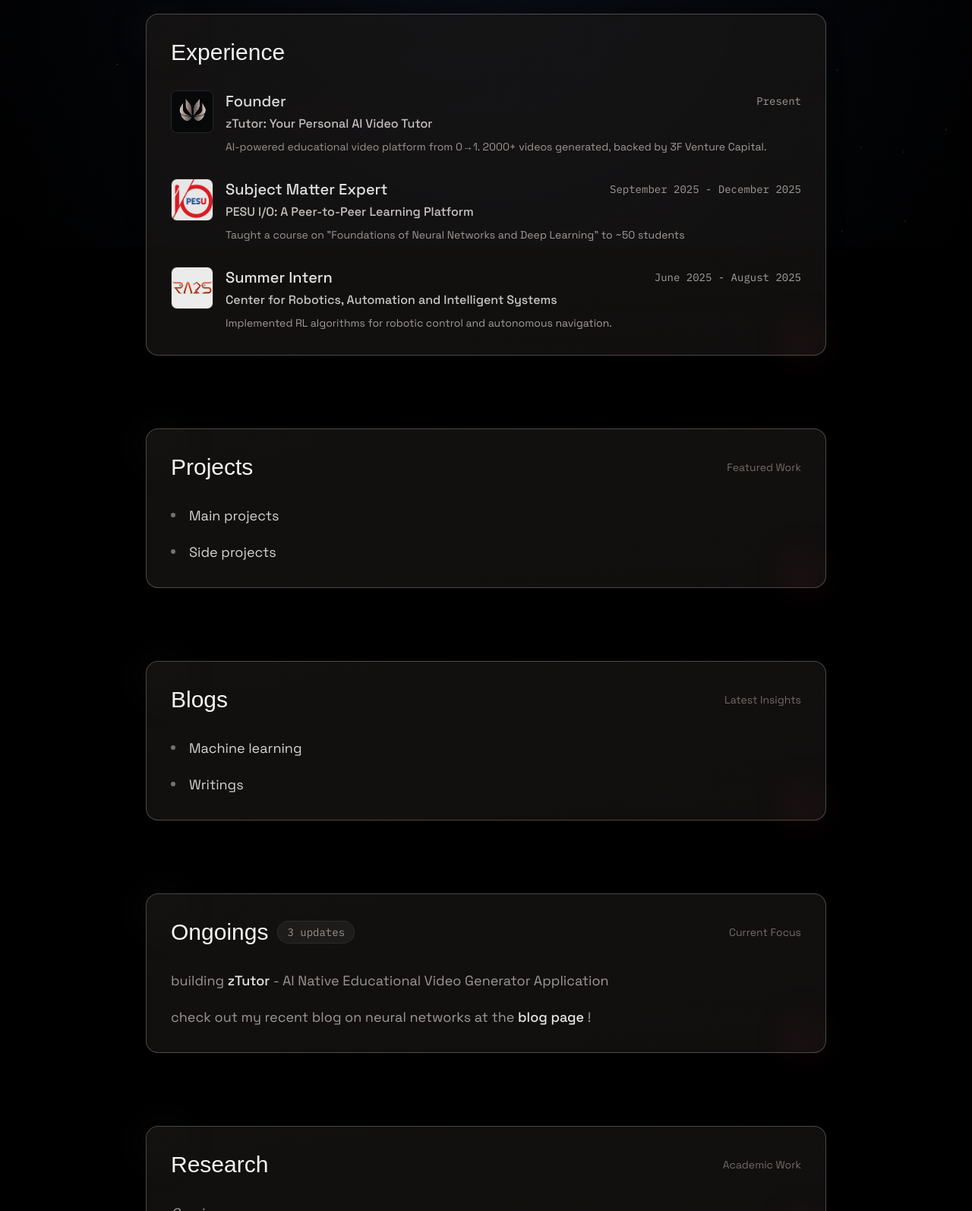
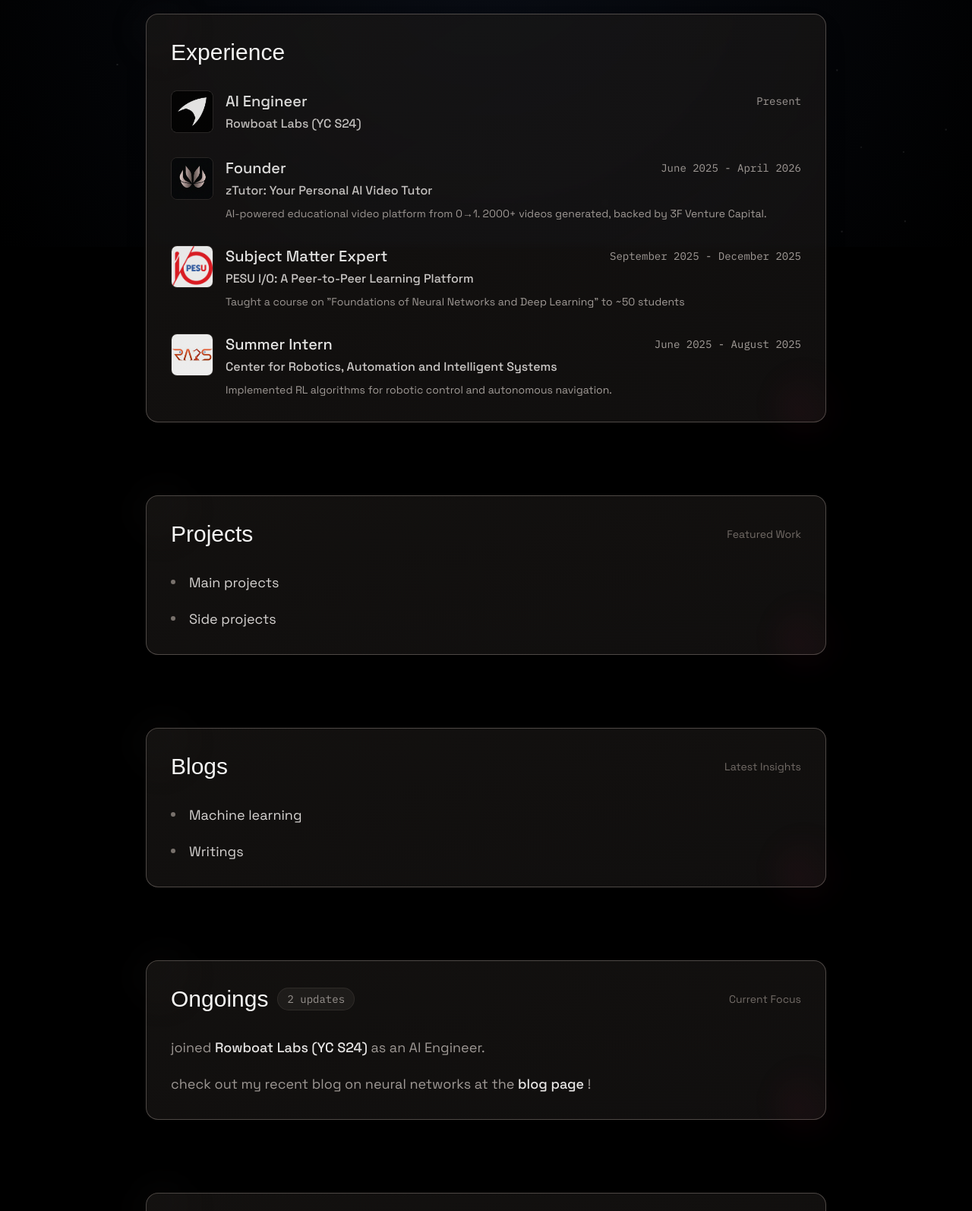
Before and after one commit to Gagancreates/blogging--website, an Astro site in the folder myblog/: page / in a window 1280 px wide. Shown: the part 475-2069 px from the top of the page at 76% size. Built offline with nearby package versions, Linux system fonts and the light colour scheme; Astro itself is replaced by a stand-in of ours; some packages are replaced by stand-ins of ours; a web font is replaced by a local one.

Commit message:
feat: add Rowboat Labs (YC S24) experience and update ongoings

```diff
--- a/myblog/src/pages/index.astro
+++ b/myblog/src/pages/index.astro
@@ -125,7 +125,41 @@
             </div>
           </div>
           <div class="space-y-6 sm:space-y-8">
-          <!-- Experience Card 1: zTutor -->
+          <!-- Experience Card 1: Rowboat Labs -->
+          <div class="flex flex-col sm:flex-row sm:items-start gap-3 sm:gap-4">
+            <div class="flex flex-row sm:flex-col items-center gap-3 sm:gap-0">
+              <div class="flex-shrink-0 w-10 h-10 sm:w-14 sm:h-14 rounded-lg overflow-hidden border border-stone-200/50 dark:border-stone-700/50">
+                <img
+                  src="/images/rowboat_labs_logo.jpg"
+                  alt="Rowboat Labs Logo"
+                  class="w-full h-full object-cover"
+                />
+              </div>
+              <div class="sm:hidden flex-1">
+                <h3 class="font-space text-base font-medium text-stone-900 dark:text-stone-100">
+                  AI Engineer
+                </h3>
+                <span class="font-mono text-xs text-stone-500 dark:text-stone-400">
+                  Present
+                </span>
+              </div>
+            </div>
+            <div class="flex-grow">
+              <div class="hidden sm:flex flex-row items-center justify-between gap-2 mb-1">
+                <h3 class="font-space text-lg sm:text-xl font-medium text-stone-900 dark:text-stone-100">
+                  AI Engineer
+                </h3>
+                <span class="font-mono text-sm text-stone-500 dark:text-stone-400 whitespace-nowrap">
+                  Present
+                </span>
+              </div>
+              <p class="font-space text-sm sm:text-base text-stone-700 dark:text-stone-300 font-medium mt-1 sm:mt-0">
+                Rowboat Labs (YC S24)
+              </p>
+            </div>
+          </div>
+
+          <!-- Experience Card 2: zTutor -->
           <div class="flex flex-col sm:flex-row sm:items-start gap-3 sm:gap-4">
             <div class="flex flex-row sm:flex-col items-center gap-3 sm:gap-0">
               <div class="flex-shrink-0 w-10 h-10 sm:w-14 sm:h-14 rounded-lg overflow-hidden border border-stone-200/50 dark:border-stone-700/50">
@@ -140,7 +174,7 @@
                   Founder
                 </h3>
                 <span class="font-mono text-xs text-stone-500 dark:text-stone-400">
-                  Present
+                  June 2025 - April 2026
                 </span>
               </div>
             </div>
@@ -150,7 +184,7 @@
                   Founder
                 </h3>
                 <span class="font-mono text-sm text-stone-500 dark:text-stone-400 whitespace-nowrap">
-                  Present
+                  June 2025 - April 2026
                 </span>
               </div>
               <p class="font-space text-sm sm:text-base text-stone-700 dark:text-stone-300 font-medium mt-1 sm:mt-0">
@@ -162,7 +196,7 @@
             </div>
           </div>
 
-          <!-- Experience Card 2: PESU I/O -->
+          <!-- Experience Card 3: PESU I/O -->
           <div class="flex flex-col sm:flex-row sm:items-start gap-3 sm:gap-4">
             <div class="flex flex-row sm:flex-col items-center gap-3 sm:gap-0">
               <div class="flex-shrink-0 w-10 h-10 sm:w-14 sm:h-14 rounded-lg overflow-hidden border border-stone-200/50 dark:border-stone-700/50">
@@ -199,7 +233,7 @@
             </div>
           </div>
 
-          <!-- Experience Card 3: CRAIS -->
+          <!-- Experience Card 4: CRAIS -->
           <div class="flex flex-col sm:flex-row sm:items-start gap-3 sm:gap-4">
             <div class="flex flex-row sm:flex-col items-center gap-3 sm:gap-0">
               <div class="flex-shrink-0 w-10 h-10 sm:w-14 sm:h-14 rounded-lg overflow-hidden border border-stone-200/50 dark:border-stone-700/50">
@@ -347,7 +381,7 @@
                 <span class="absolute -bottom-1 left-0 w-full h-0.5 bg-gradient-to-r from-rose-400/40 to-transparent dark:from-rose-500/30 opacity-0 group-hover:opacity-100 transition-opacity duration-300"></span>
               </h2>
               <span class="font-mono  hidden sm:inline text-xs sm:text-sm px-3 py-1 bg-stone-100/80 dark:bg-stone-800/60 text-stone-600 dark:text-stone-400 rounded-full border border-stone-200/50 dark:border-stone-700/50">
-                3 updates
+                2 updates
               </span>
             </div>
             <span class="font-space text-xs sm:text-sm text-stone-400 dark:text-stone-500 group-hover:text-stone-600 dark:group-hover:text-stone-400 transition-colors">
@@ -360,11 +394,7 @@
             </p>
 */}
            <p class="font-space text-stone-600 dark:text-stone-400 text-base sm:text-lg leading-relaxed">
-  building <a href="https://www.ztutor.app/" class="text-stone-800 dark:text-stone-200 hover:text-stone-900 dark:hover:text-stone-100 transition-colors relative group font-medium">
-    zTutor
-    <span class="absolute -bottom-1 left-0 w-0 h-0.5 bg-stone-600 dark:bg-stone-400 group-hover:w-full transition-all duration-300"></span>
-  </a>- AI Native Educational Video Generator Application
-
+  joined <a href="https://rowboatlabs.com" target="_blank" rel="noopener noreferrer" class="text-stone-800 dark:text-stone-200 hover:text-stone-900 dark:hover:text-stone-100 transition-colors relative group font-medium">Rowboat Labs (YC S24)<span class="absolute -bottom-1 left-0 w-0 h-0.5 bg-stone-600 dark:bg-stone-400 group-hover:w-full transition-all duration-300"></span></a> as an AI Engineer.
 </p>
             <p class="font-space text-stone-600 dark:text-stone-400 text-base sm:text-lg leading-relaxed">
               check out my recent blog on neural networks at the <a href="/blogs" class="text-stone-800 dark:text-stone-200 hover:text-stone-900 dark:hover:text-stone-100 transition-colors relative group font-medium">
```
Also changed, not shown: myblog/public/images/rowboat_labs_logo.jpg (added).
